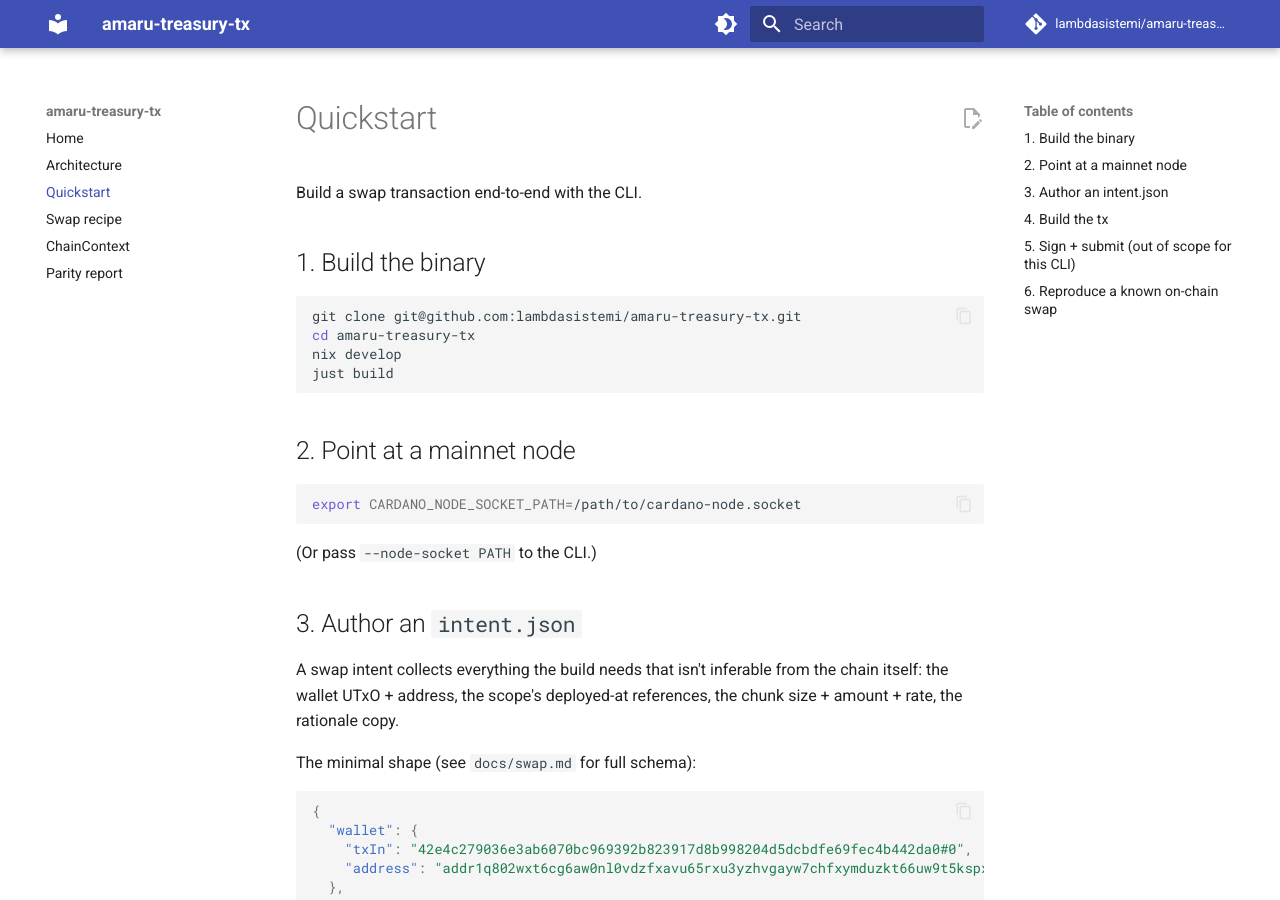
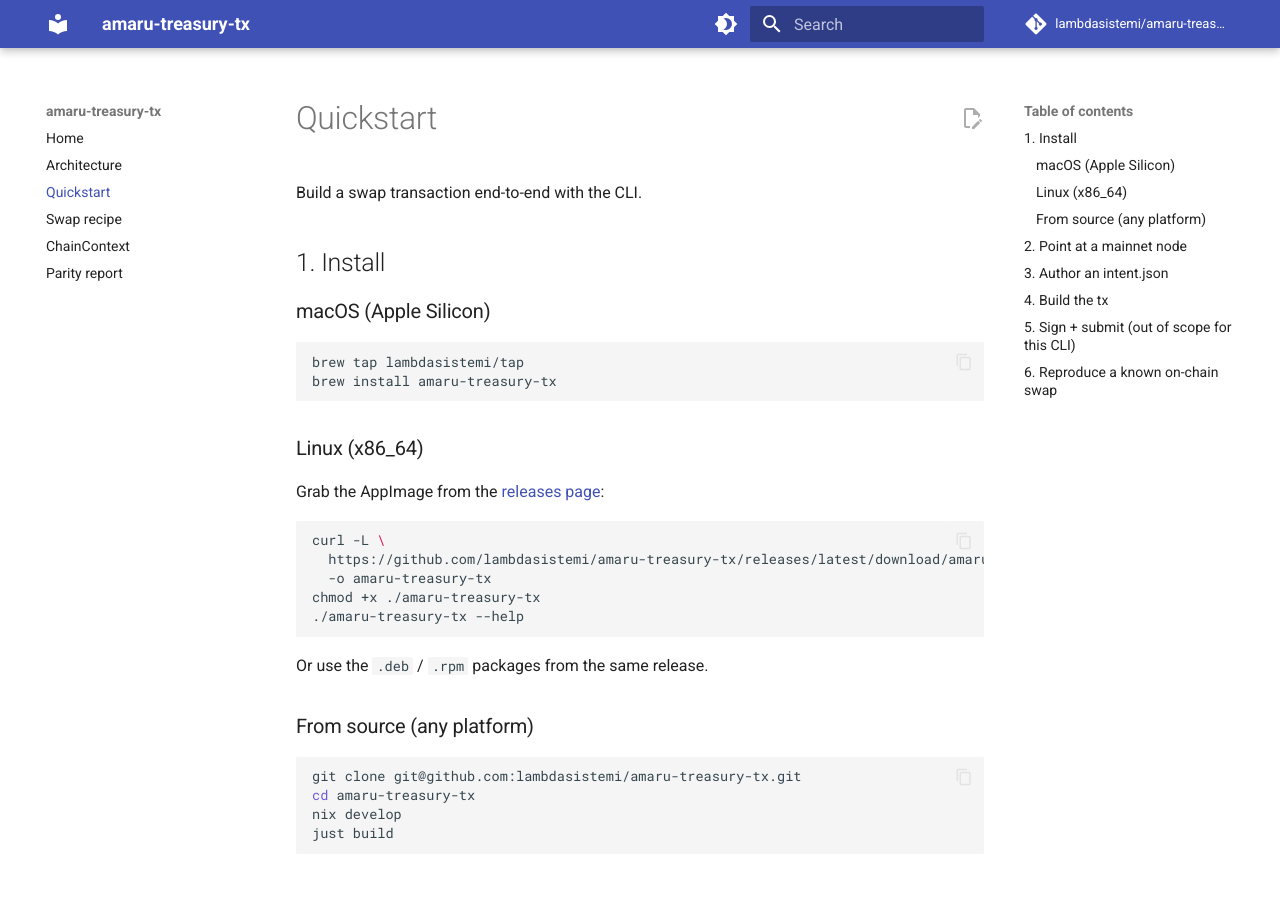
Before and after one commit to lambdasistemi/amaru-treasury-tx, an MkDocs documentation site: the page built from docs/quickstart.md, in a window 1280 px wide and 900 px high. Built offline with MkDocs 1.6.1 and Material for MkDocs 9.7.7, drawn with Linux system fonts in a browser that asks for light colours; comment, search, counter and statistics services are not loaded.

Commit message:
feat(release): macOS Homebrew + Linux AppImage/DEB/RPM
Wires the two distribution pipelines documented in the
distribute-binaries skill, derived from agent-daemon's darwin-release
and haskell-mts's release workflow.

  - .github/workflows/darwin-release.yml — manual workflow_dispatch
    (run from Actions tab after release-please cuts a version):
    nix build on macos-14, install_name_tool dylib bundling for the
    three executables (amaru-treasury-tx, swap-probe,
    capture-swap-context), tarball -> GitHub release, push the
    Formula to lambdasistemi/homebrew-tap, and brew install verify.

  - .github/workflows/release.yml — adds a 'linux-bundles' job to the
    release-please pipeline. On a release, runs nix bundle three
    times against ralismark/nix-appimage and NixOS/bundlers#toDEB /
    #toRPM, then attaches the artifacts to the GitHub release.

  - README.md and docs/quickstart.md document brew + AppImage install
    paths.

Closes #20.

Prerequisite: TAP_TOKEN secret (classic GitHub PAT, repo scope) must
be added before triggering darwin-release for the first time. The
Formula install path uses libexec/lib/ to avoid Homebrew's shared
lib/ collision with system packages.

````diff
--- a/docs/quickstart.md
+++ b/docs/quickstart.md
@@ -2,7 +2,31 @@
 
 Build a swap transaction end-to-end with the CLI.
 
-## 1. Build the binary
+## 1. Install
+
+### macOS (Apple Silicon)
+
+```bash
+brew tap lambdasistemi/tap
+brew install amaru-treasury-tx
+```
+
+### Linux (x86_64)
+
+Grab the AppImage from the
+[releases page](https://github.com/lambdasistemi/amaru-treasury-tx/releases/latest):
+
+```bash
+curl -L \
+  https://github.com/lambdasistemi/amaru-treasury-tx/releases/latest/download/amaru-treasury-tx.AppImage \
+  -o amaru-treasury-tx
+chmod +x ./amaru-treasury-tx
+./amaru-treasury-tx --help
+```
+
+Or use the `.deb` / `.rpm` packages from the same release.
+
+### From source (any platform)
 
 ```bash
 git clone git@github.com:lambdasistemi/amaru-treasury-tx.git
````
Also changed, not shown: README.md (+23 -0 lines), 2 other files.
